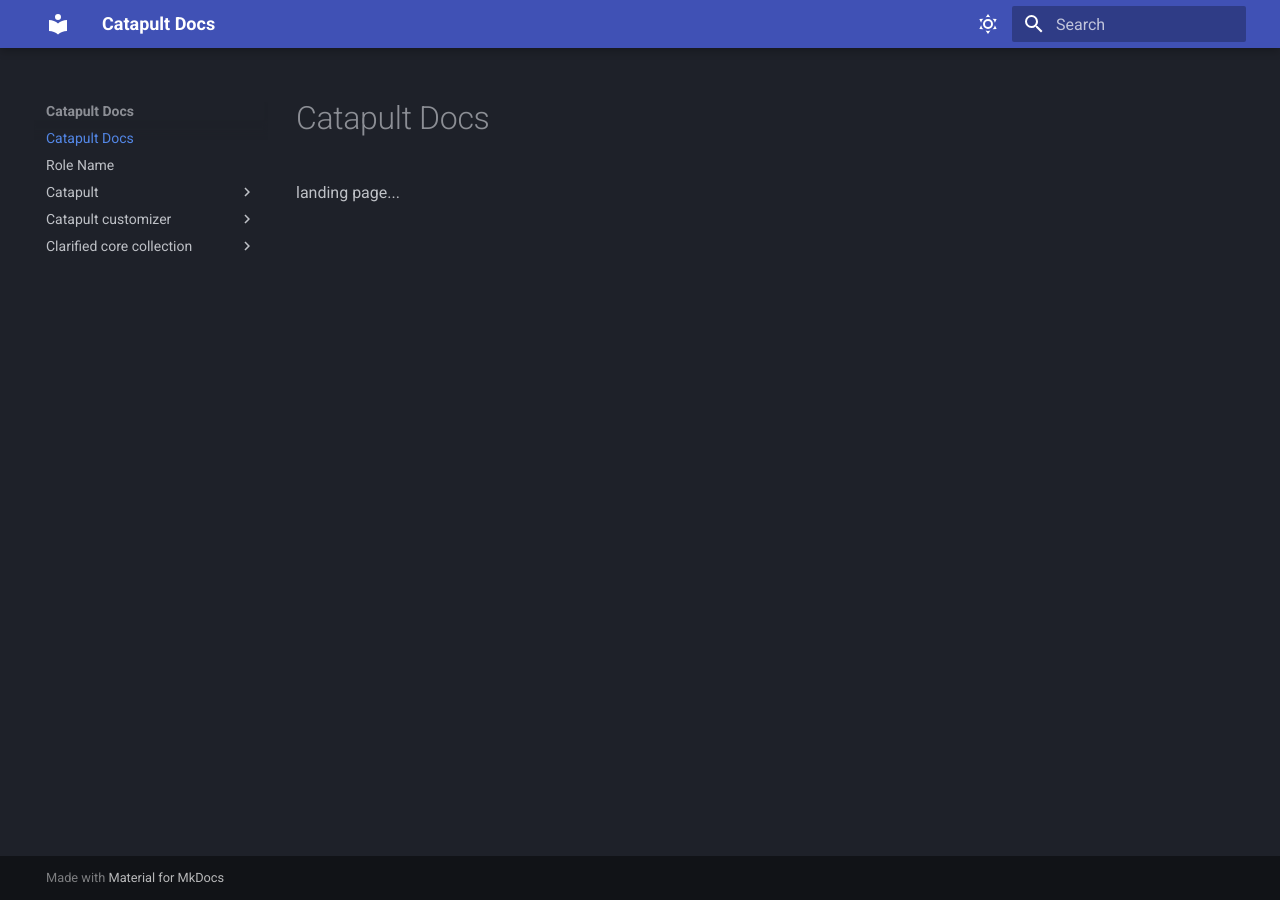
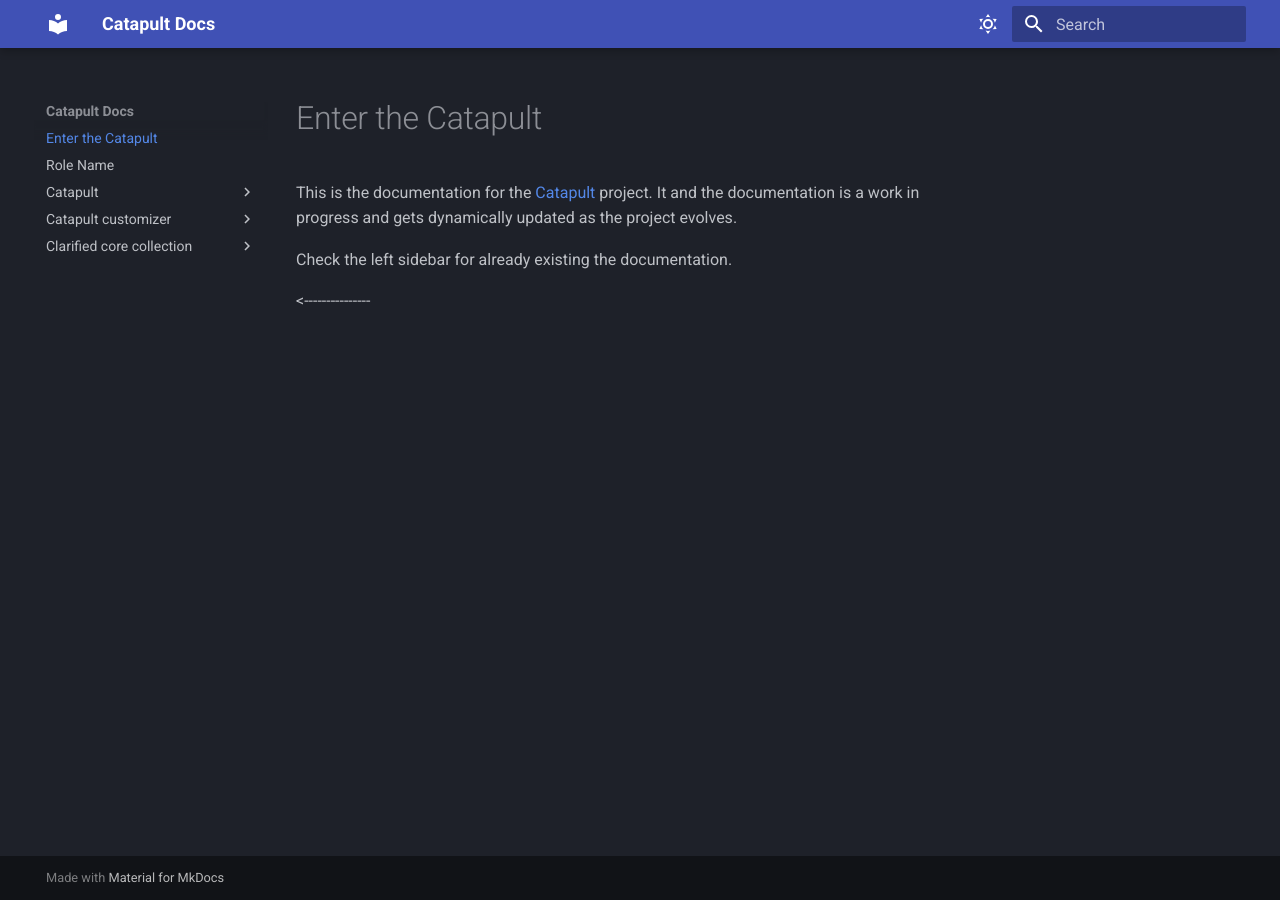
Before and after one commit to ClarifiedSecurity/catapult-docs, an MkDocs documentation site: the page built from docs/index.md, in a window 1280 px wide. Built offline with MkDocs 1.6.1 and Material for MkDocs 9.7.7, drawn with Linux system fonts in a browser that asks for light colours.

Commit message:
Updated README.md & index.md

```diff
--- a/docs/index.md
+++ b/docs/index.md
@@ -1,3 +1,7 @@
-# Catapult Docs
+# Enter the Catapult
 
-landing page...
+This is the documentation for the [Catapult](https://github.com/ClarifiedSecurity/catapult) project. It and the documentation is a work in progress and gets dynamically updated as the project evolves.
+
+Check the left sidebar for already existing the documentation.
+
+<---------------
```
Also changed, not shown: README.md (+1 -5 lines).
